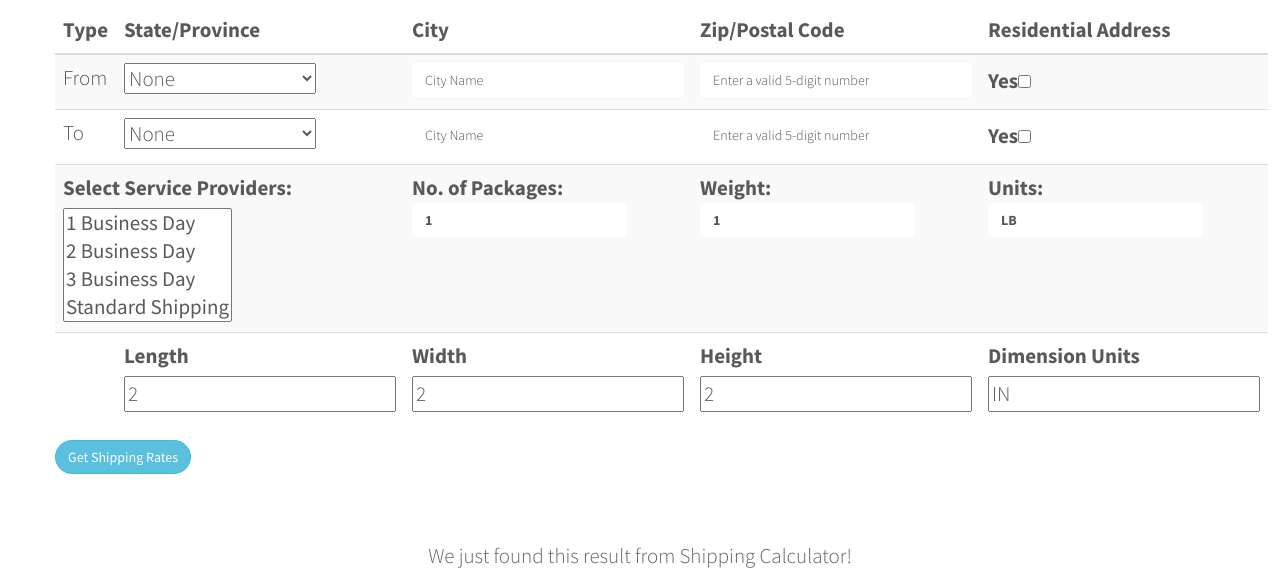
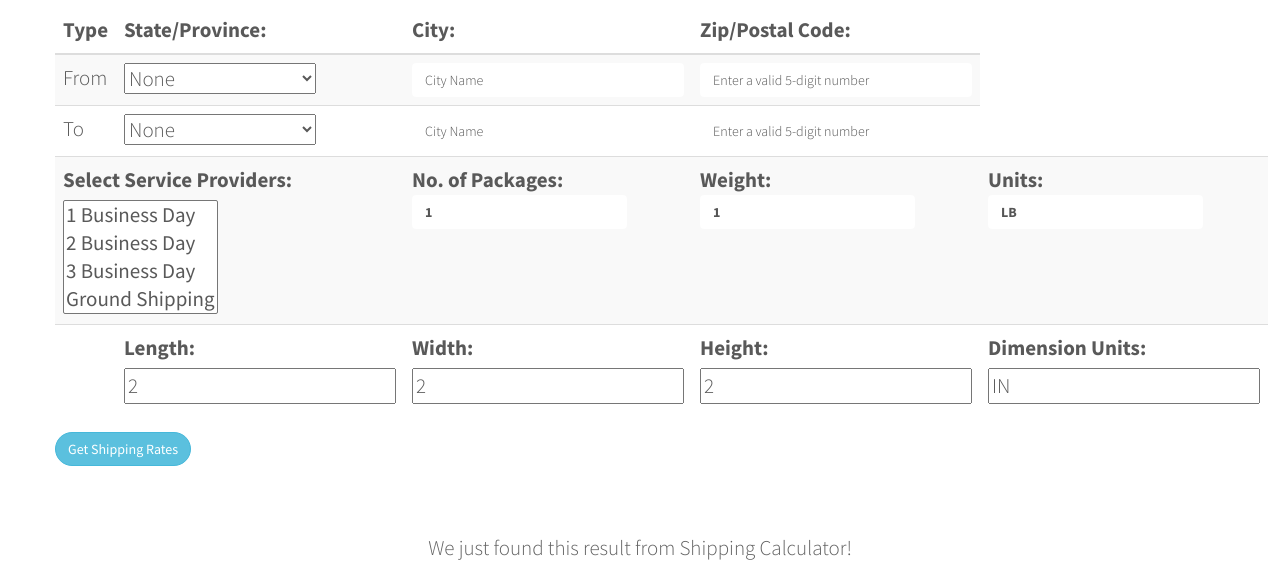
Before and after one commit to nkucsc/Shipsterr, a website: page Calculator.html in a window 1280 px wide. Shown: the part 524-1097 px from the top of the page. Drawn offline with nearby package versions, Linux system fonts and the light colour scheme; files that its build step writes are made by us from their sources; files whose address does not match are found by name.

Commit message:
Add files via upload

```diff
--- a/Calculator.html
+++ b/Calculator.html
@@ -97,16 +97,14 @@
 						    <thead>
 						      <tr>
 						        <th>Type</th>
-						        <th> State/Province</th>
-<th> City</th>
-						        <th>Zip/Postal Code</th>
-								<th>Residential Address</th>
-
-						      </tr>
+						        <th> State/Province:</th>
+<th> City:</th>
+						        <th>Zip/Postal Code:</th>
+</tr>
 						    </thead>
 
 						    <tbody>
-							    <tr class="form-group">
+						      <tr class="form-group">
 								  <td>
 										From									</td>
 <td><select id="from_state_code2" name="shipper_State" class=" white-class shipping_calculator_selectselect2 select_state" placeholder="select item" value="CA">
@@ -169,11 +167,8 @@
   <div id="id2"></div></td>
 									<td>
 										<input id="from_postal_code" name="shipper_City" class="form-control" type="text" value="City Name"></td>
-									<td><input id="from_postal_code5" name="shipper_ZipCode" class="form-control" type="text" value="Enter a valid 5-digit number"></td>
-									<td>
-								 	  <label style="margin-top: 3px;">Yes</label><input id="is_residential_from" name="is_residential_from" class="" type="checkbox" value="1">
-								  </td>
-							    </tr>
+								<td><input id="from_postal_code5" name="shipper_ZipCode" class="form-control" type="text" value="Enter a valid 5-digit number"></td>
+</tr>
 							  <tr class="form-group">
 								  <td>
 										To									</td>
@@ -185,10 +180,7 @@
 					  <input id="to_postal_code" name="recipient_City" class="form-control" type="text" value="City Name">
 								</td>
 <td><input id="to_postal_code2" name="recipient_ZipCode" class="form-control" type="text" value="Enter a valid 5-digit number"></td>
-									<td>
-								 	  <label style="margin-top: 3px;">Yes</label><input id="is_residential_to" name="is_residential_to" class="" type="checkbox" value="1">
-								</td>
-						      </tr>
+</tr>
 							    <tr>
 									<td colspan="2" class="form-group">
 									  <div>
@@ -200,7 +192,7 @@
 									  			<option value="FEDEX">1 Business Day</option>
 									  			<option value="UPS">2 Business Day</option>
 									  			<option value="USPS">3 Business Day</option>
-									  			<option value="DHL_EXPRESS">Standard Shipping</option
+									  			<option value="DHL_EXPRESS">Ground Shipping</option
 									  		</select><span class="select2 select2-container select2-container--default" dir="ltr" style="width: 116px;"><span class="selection"><span class="select2-selection select2-selection--multiple" role="combobox" aria-haspopup="true" aria-expanded="false" tabindex="-1"><ul class="select2-selection__rendered">
 									  		  <li class="select2-search select2-search--inline"></li></ul></span></span><span class="dropdown-wrapper" aria-hidden="true"></span></span>
 									  	</div>
@@ -225,21 +217,13 @@
 								<td>
 
 								</td>
-								<td>
-									<label for="package_length">Length</label>
-									<input type="text" name="package_Length" id="package_Length" value="2" />
+								<td><label for="package_length">Length:</label>								  <input type="text" name="package_Length" id="package_Length" value="2" />
 								</td>
-								<td>
-									<label for="package_width">Width</label>
-									<input type="text" name="package_Width" id="package_Width" value="2" />
+								<td><label for="package_width2">Width:</label>								  <input type="text" name="package_Width" id="package_Width" value="2" />
 								</td>
-								<td>
-									<label for="package_height">Height</label>
-									<input type="text" name="package_Height" id="package_Height" value="2" />
+								<td><label for="package_height2">Height:</label>								  <input type="text" name="package_Height" id="package_Height" value="2" />
 								</td>
-								<td>
-									<label for="package_units">Dimension Units</label>
-									<input type="text" name="package_Units" id="package_Units" value="IN" />
+								<td><label for="package_units2">Dimension Units:</label>								  <input type="text" name="package_Units" id="package_Units" value="IN" />
 								</td>
 						  </tr>
 						</tbody>
```
